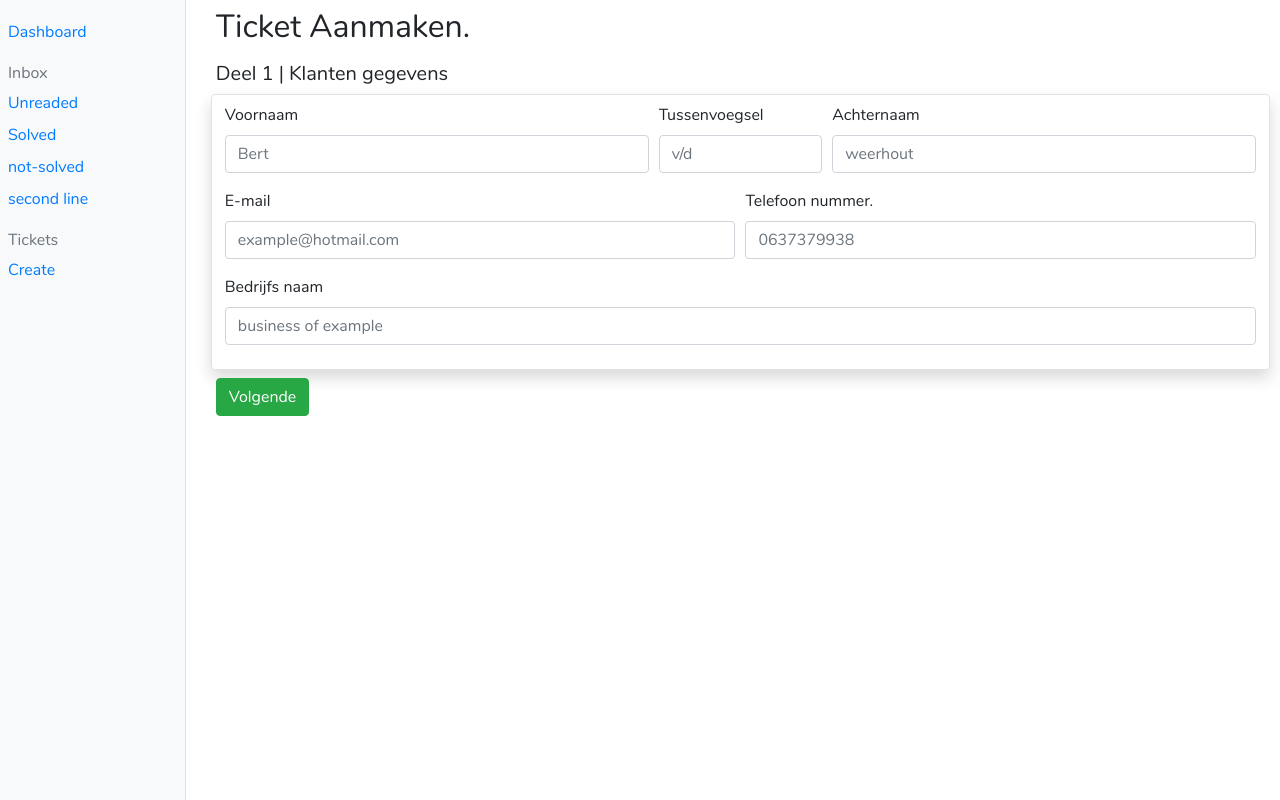
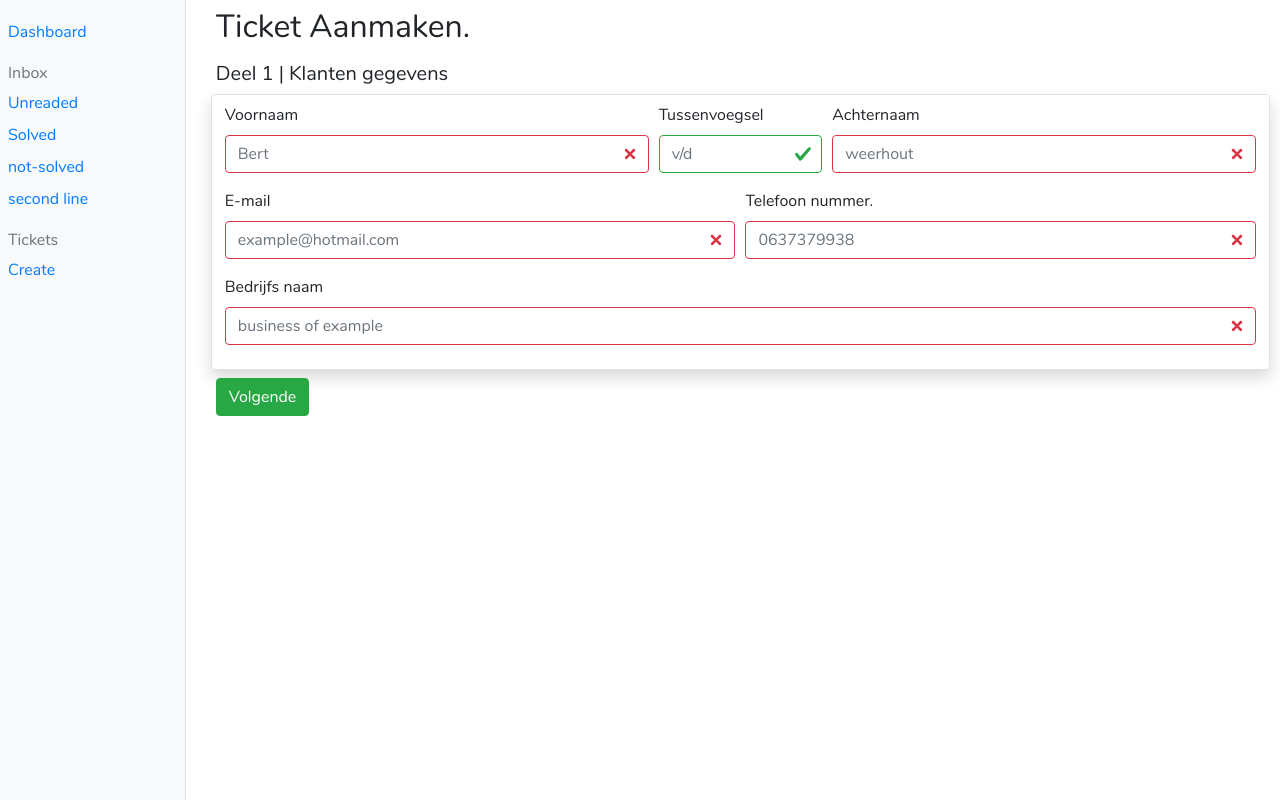
Before and after one commit to Radius-collage-ITIL-Project/ITIL-V1, a PHP site: page /createTicket.php in a window 1280 px wide. Shown: the part 37-837 px from the top of the page. Run offline with PHP 8.4, Linux system fonts and the light colour scheme.

Commit message:
removed some spaced

```diff
--- a/createTicket.php
+++ b/createTicket.php
@@ -6,7 +6,7 @@ require 'menus/header.php';
             <h2>Ticket Aanmaken.</h2>
         </div>
         <div class="ticketform">
-            <form action="includes/controllers/createTicketController.php" method="post">
+            <form class="was-validated" action="includes/controllers/createTicketController.php" method="post">
                 <input type="hidden" name="type" value="ticketcustomerdetails" required>
                 <h3 class="lead">Deel 1 | Klanten gegevens</h3>
                 <div class="form-row border p-2 rounded my-2 shadow">
```
